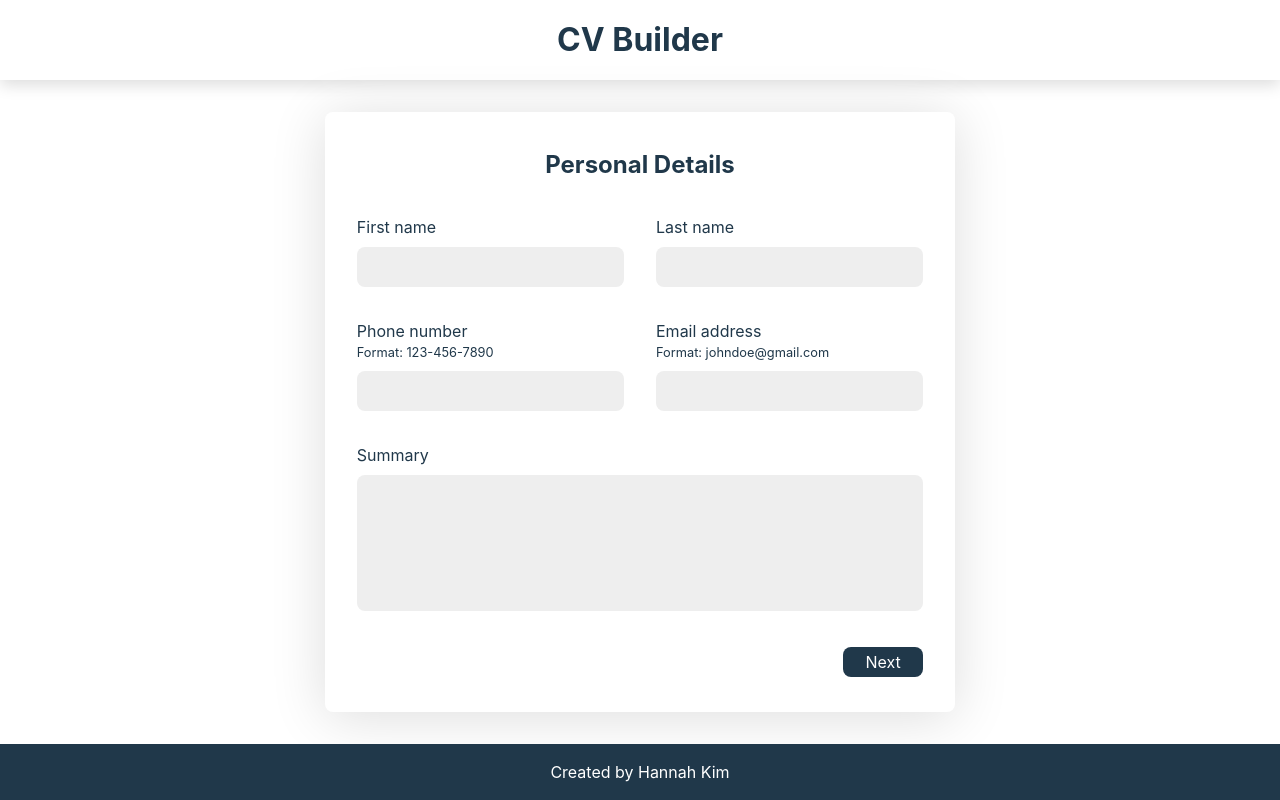
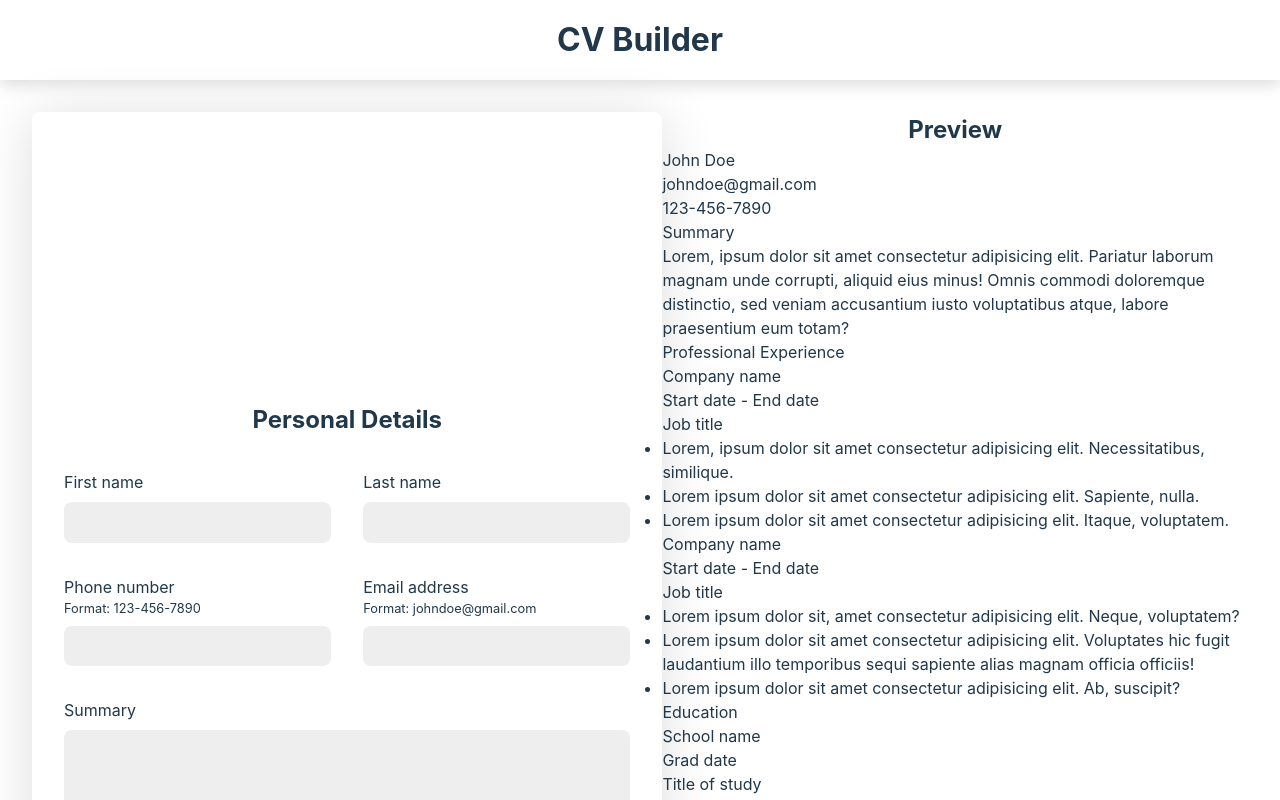
Before and after one commit to hannahkim313/cv-application, a React (Vite) app: page / in a window 1280 px wide. Shown: the top 800 px of the page. Built offline with nearby package versions, Linux system fonts and the light colour scheme.

Commit message:
Create a Preview component that displays the details of the CV

```diff
--- a/src/components/App.jsx
+++ b/src/components/App.jsx
@@ -1,3 +1,5 @@
+import Preview from './Preview';
+import EditButton from './EditButton';
 import NextButton from './NextButton';
 import NavButtons from './NavButtons';
 import Field from './Field';
@@ -14,7 +16,7 @@ import '../styles/main.css';
 const App = () => (
   <Page>
     <form action="" method="post">
-      <Tab title="Personal Details" className="personal-details">
+      <Tab title="Personal Details" className="personal-details active">
         <Fields>
           <Field>
             <Label id="first-name" text="First name" />
@@ -143,6 +145,12 @@ const App = () => (
         <NextButton />
       </NavButtons>
     </form>
+    <div className="preview-wrapper">
+      <Preview />
+      <div className="options">
+        <EditButton />
+      </div>
+    </div>
   </Page>
 );
 
--- /dev/null
+++ b/src/components/Preview.jsx
@@ -0,0 +1,91 @@
+const Preview = () => (
+  <article className="preview">
+    <h2>Preview</h2>
+    <div className="sections">
+      <div className="section personal-details">
+        <p className="name">John Doe</p>
+        <div className="contact">
+          <p>johndoe@gmail.com</p>
+          <p>123-456-7890</p>
+        </div>
+        <div className="divider" />
+        <div className="summary">
+          <p className="section-title">Summary</p>
+          <p>
+            Lorem, ipsum dolor sit amet consectetur adipisicing elit. Pariatur
+            laborum magnam unde corrupti, aliquid eius minus! Omnis commodi
+            doloremque distinctio, sed veniam accusantium iusto voluptatibus
+            atque, labore praesentium eum totam?
+          </p>
+        </div>
+      </div>
+      <div className="section experience">
+        <p className="section-title">Professional Experience</p>
+        <div className="divider" />
+        <div>
+          <div className="details">
+            <p className="bold">Company name</p>
+            <p className="bold">Start date - End date</p>
+          </div>
+          <p className="bold">Job title</p>
+          <ul>
+            <li>
+              Lorem, ipsum dolor sit amet consectetur adipisicing elit.
+              Necessitatibus, similique.
+            </li>
+            <li>
+              Lorem ipsum dolor sit amet consectetur adipisicing elit. Sapiente,
+              nulla.
+            </li>
+            <li>
+              Lorem ipsum dolor sit amet consectetur adipisicing elit. Itaque,
+              voluptatem.
+            </li>
+          </ul>
+        </div>
+        <div>
+          <div className="details">
+            <p className="bold">Company name</p>
+            <p className="bold">Start date - End date</p>
+          </div>
+          <p className="bold">Job title</p>
+          <ul>
+            <li>
+              Lorem ipsum dolor sit, amet consectetur adipisicing elit. Neque,
+              voluptatem?
+            </li>
+            <li>
+              Lorem ipsum dolor sit amet consectetur adipisicing elit.
+              Voluptates hic fugit laudantium illo temporibus sequi sapiente
+              alias magnam officia officiis!
+            </li>
+            <li>
+              Lorem ipsum dolor sit amet consectetur adipisicing elit. Ab,
+              suscipit?
+            </li>
+          </ul>
+        </div>
+      </div>
+      <div className="section education">
+        <p className="section-title">Education</p>
+        <div className="divider" />
+        <div>
+          <div className="details">
+            <p>School name</p>
+            <p>Grad date</p>
+          </div>
+          <p className="bold">Title of study</p>
+        </div>
+        <div>
+          <div className="details">
+            <p>School name</p>
+            <p>Grad date</p>
+          </div>
+          <p className="bold">Title of study</p>
+        </div>
+      </div>
+    </div>
+  </article>
+);
+
+export default Preview;
```
